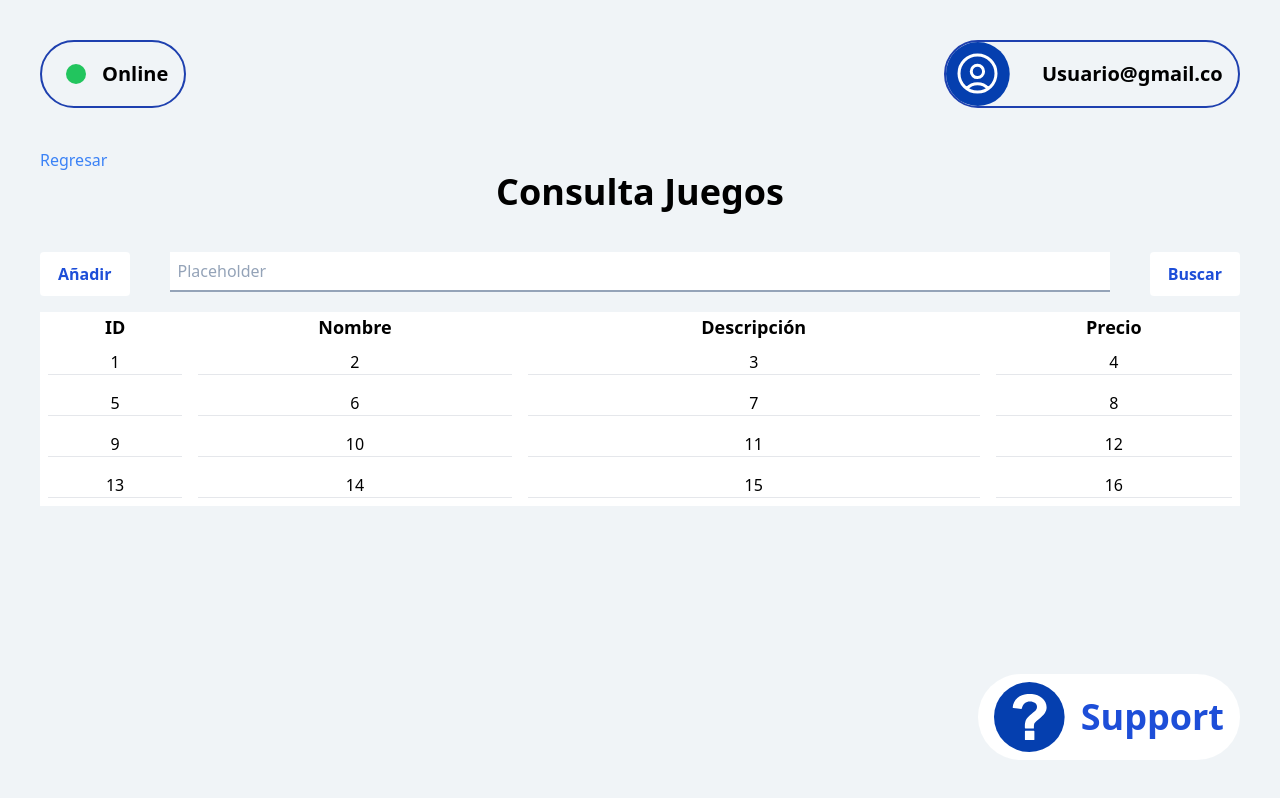
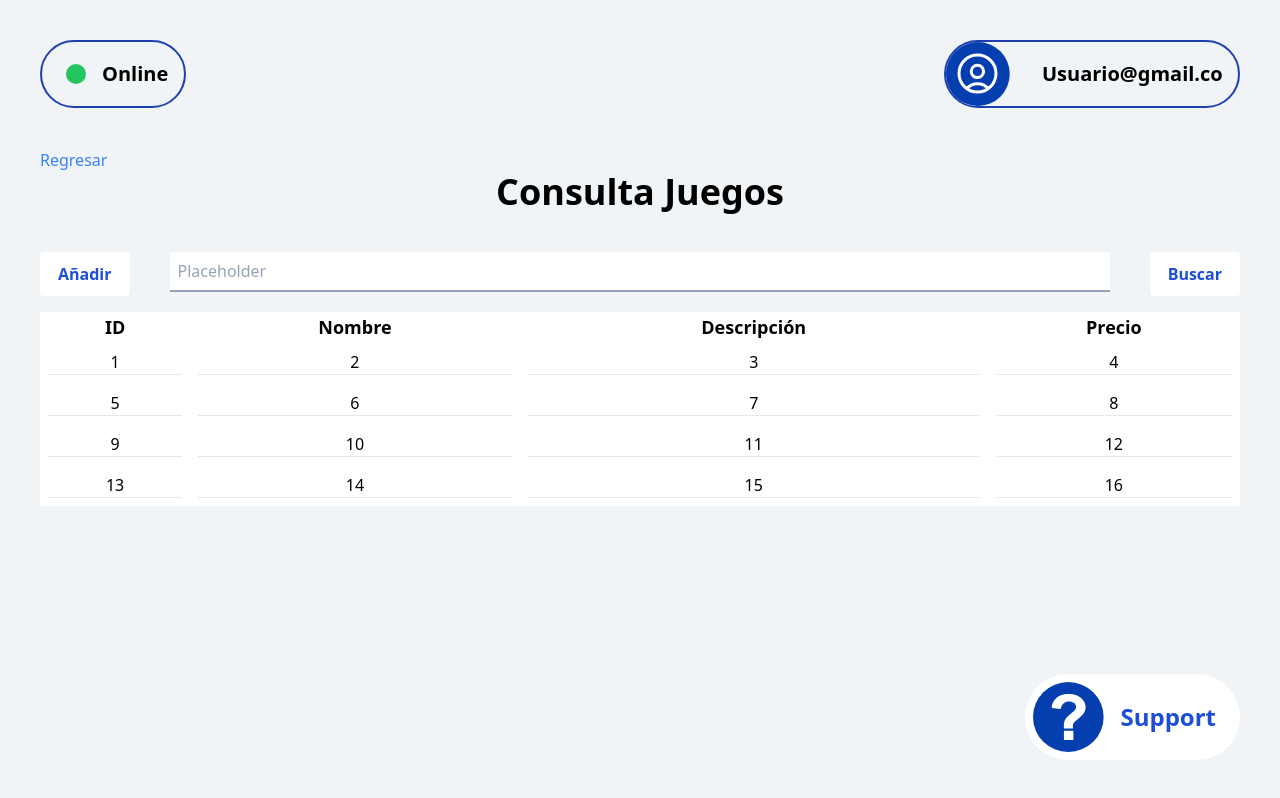
Before and after one commit to KingDiegato/trash-front, a Next.js app: page /employee/consulta-juego in a window 1280 px wide. Built offline with nearby package versions, Linux system fonts and the light colour scheme.

Commit message:
fix: ui for the Support Btn

```diff
--- a/src/app/components/pure/support.tsx
+++ b/src/app/components/pure/support.tsx
@@ -2,8 +2,8 @@ import { SupportIcon } from '@/app/icons/supportSvg';
 
 export const SupportBtn = () => {
   return (
-    <button className="absolute bottom-10 right-10 bg-white text-blue-700 hover:border-blue-700 font-bold py-2 px-4 rounded-full">
-      <div className="flex gap-4 items-center text-4xl">
+    <button className="absolute bottom-10 right-10 bg-white text-blue-700 hover:border-blue-700 font-bold py-2 px-2 rounded-full">
+      <div className="flex gap-4 items-center text-2xl pr-4">
         <SupportIcon /> Support
       </div>
     </button>
```
